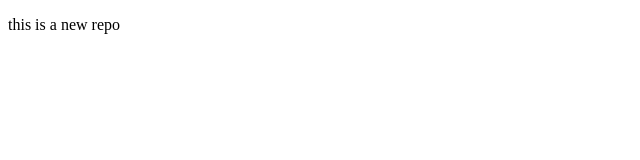
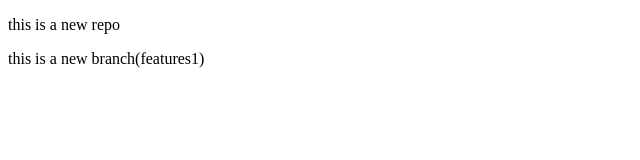
Before and after one commit to pvandna/localRepo, a plain HTML site: page index.html in a window 1280 px wide. Shown: the whole page, without its empty margins (0-640 px from the left). Drawn offline with Linux system fonts and the light colour scheme.

Commit message:
add new feature in branch feature1

```diff
--- a/index.html
+++ b/index.html
@@ -7,6 +7,7 @@
 </head>
 <body>
     <p>this is a new repo</p>
+    <p>this is a new branch(features1)</p>
 
 </body>
 </html>
```
